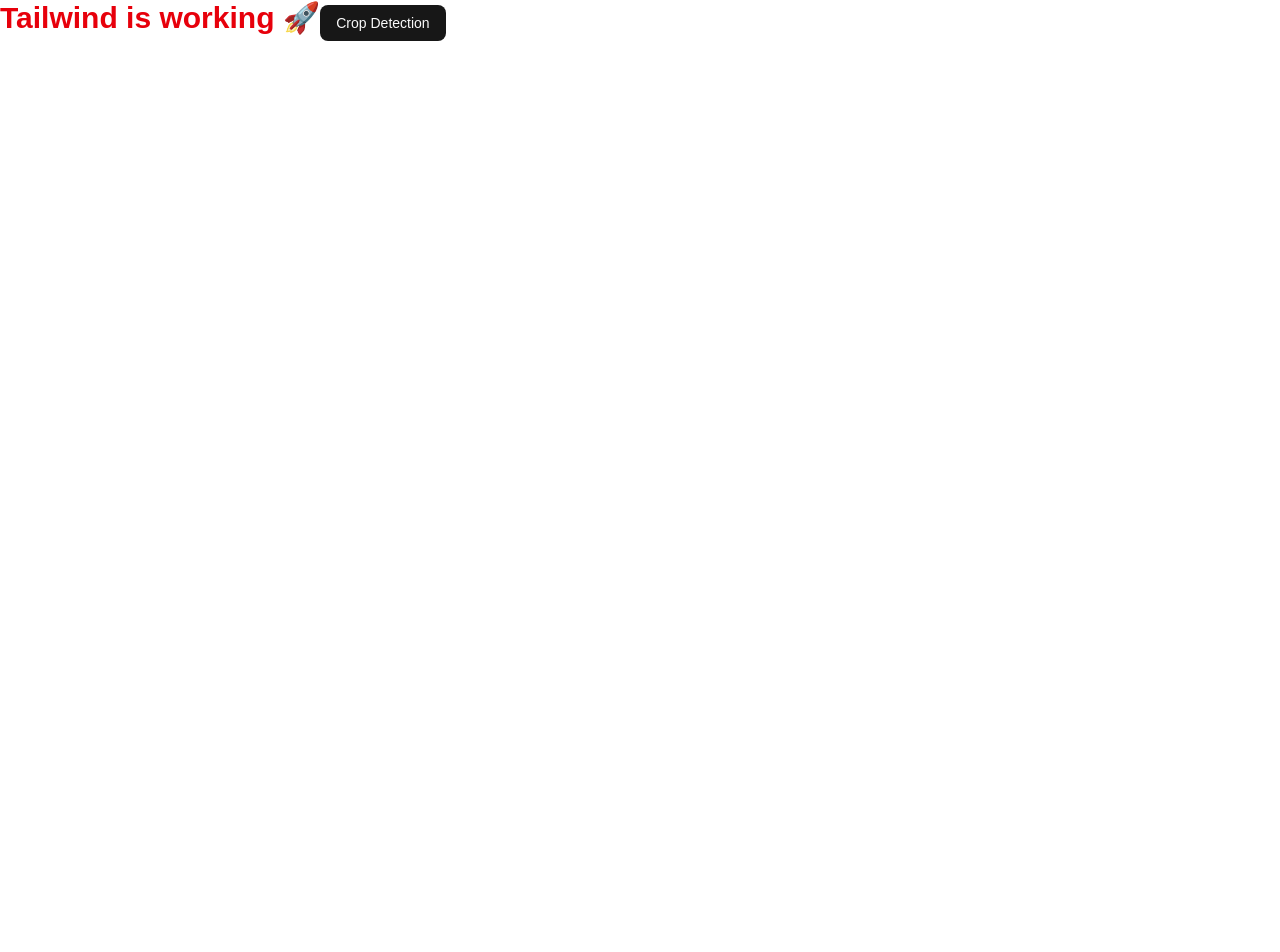
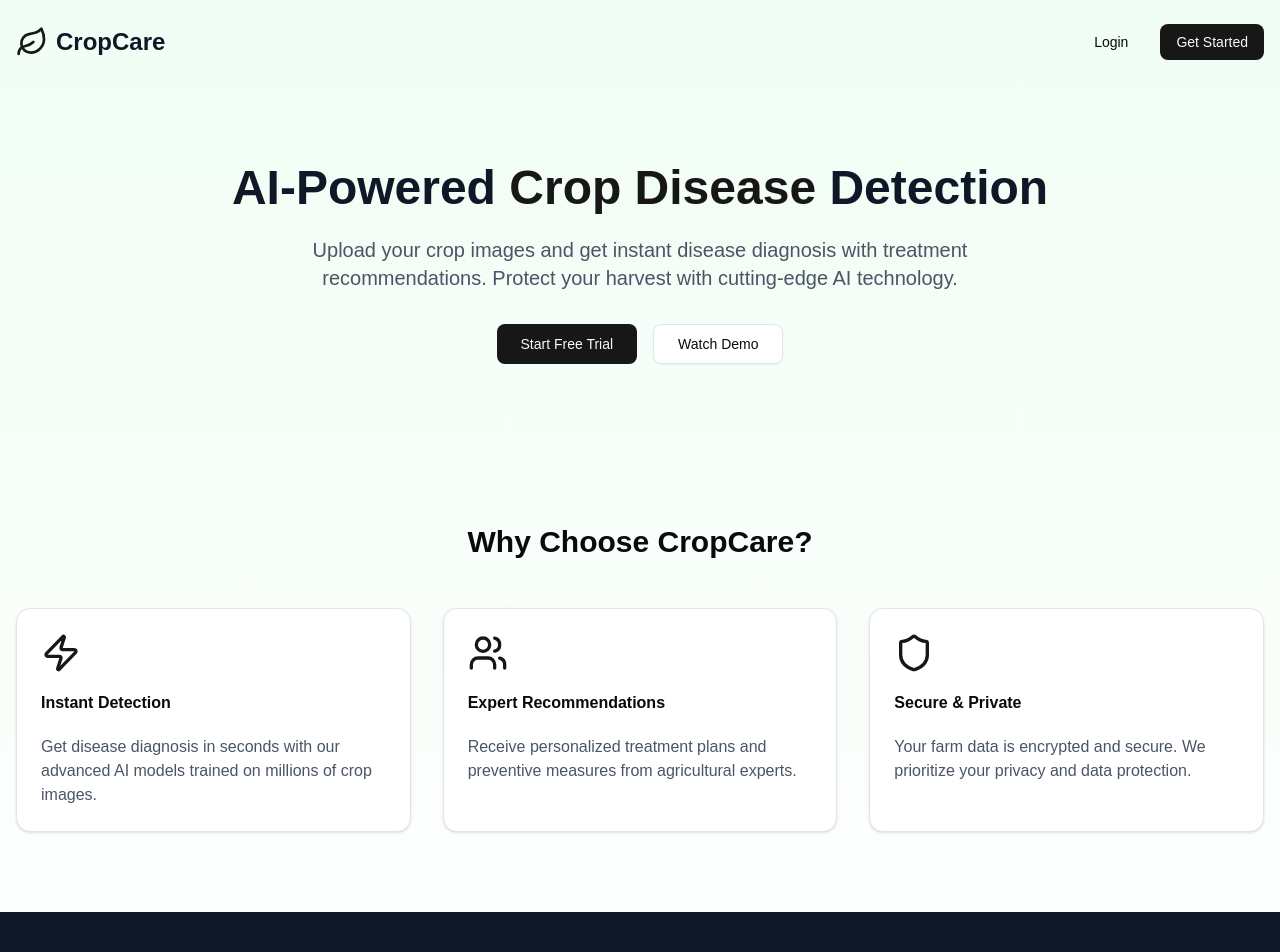
Before and after one commit to sakibmohammad79/crop-disease-detection-frontend, a Next.js app: page / in a window 1280 px wide. Shown: the top 952 px of the page. Before the commit the page ends 800 px from the top, so only its background shows below. Built offline with nearby package versions, Linux system fonts and the light colour scheme.

Commit message:
add langing page

```diff
--- a/src/app/page.tsx
+++ b/src/app/page.tsx
@@ -1,10 +1,78 @@
-import { Button } from "@/components/ui/button";
+import Link from 'next/link'
+import { Button } from '@/components/ui/button'
+import { Card, CardContent, CardHeader, CardTitle } from '@/components/ui/card'
+import { Leaf, Users, Shield, Zap } from 'lucide-react'
+import Header from '@/components/shared/Header'
+import Footer from '@/components/shared/Footer'
 
-export default function Home() {
+export default function LandingPage() {
   return (
-    <h1 className="text-3xl font-bold text-red-600">
-      Tailwind is working 🚀
-      <Button>Crop Detection</Button>
-    </h1>
-  );
+    <div className="min-h-screen bg-gradient-to-b from-green-50 to-white">
+      {/* Header */}
+      <Header/>
+      {/* Hero Section */}
+      <section className="container mx-auto px-4 py-20 text-center">
+        <h1 className="text-5xl font-bold text-gray-900 mb-6">
+          AI-Powered <span className="text-primary">Crop Disease</span> Detection
+        </h1>
+        <p className="text-xl text-gray-600 mb-8 max-w-2xl mx-auto">
+          Upload your crop images and get instant disease diagnosis with treatment recommendations.
+          Protect your harvest with cutting-edge AI technology.
+        </p>
+        <div className="space-x-4">
+          <Button size="lg" asChild>
+            <Link href="/auth/register">Start Free Trial</Link>
+          </Button>
+          <Button variant="outline" size="lg">
+            Watch Demo
+          </Button>
+        </div>
+      </section>
+
+      {/* Features */}
+      <section className="container mx-auto px-4 py-20">
+        <h2 className="text-3xl font-bold text-center mb-12">Why Choose CropCare?</h2>
+        <div className="grid md:grid-cols-3 gap-8">
+          <Card>
+            <CardHeader>
+              <Zap className="h-10 w-10 text-primary mb-4" />
+              <CardTitle>Instant Detection</CardTitle>
+            </CardHeader>
+            <CardContent>
+              <p className="text-gray-600">
+                Get disease diagnosis in seconds with our advanced AI models trained on millions of crop images.
+              </p>
+            </CardContent>
+          </Card>
+
+          <Card>
+            <CardHeader>
+              <Users className="h-10 w-10 text-primary mb-4" />
+              <CardTitle>Expert Recommendations</CardTitle>
+            </CardHeader>
+            <CardContent>
+              <p className="text-gray-600">
+                Receive personalized treatment plans and preventive measures from agricultural experts.
+              </p>
+            </CardContent>
+          </Card>
+
+          <Card>
+            <CardHeader>
+              <Shield className="h-10 w-10 text-primary mb-4" />
+              <CardTitle>Secure & Private</CardTitle>
+            </CardHeader>
+            <CardContent>
+              <p className="text-gray-600">
+                Your farm data is encrypted and secure. We prioritize your privacy and data protection.
+              </p>
+            </CardContent>
+          </Card>
+        </div>
+      </section>
+
+      {/* Footer */}
+      <Footer/>
+    </div>
+  )
 }
--- /dev/null
+++ b/src/components/shared/Footer.tsx
@@ -0,0 +1,19 @@
+import React from 'react';
+import { Leaf } from 'lucide-react'
+const Footer = () => {
+    return (
+        <footer className="bg-gray-900 text-white py-12">
+        <div className="container mx-auto px-4 text-center">
+          <div className="flex items-center justify-center space-x-2 mb-4">
+            <Leaf className="h-6 w-6" />
+            <span className="text-xl font-bold">CropCare</span>
+          </div>
+          <p className="text-gray-400">
+            © 2024 CropCare. Empowering farmers with AI technology.
+          </p>
+        </div>
+      </footer>
+    );
+};
+
+export default Footer;
--- /dev/null
+++ b/src/components/shared/Header.tsx
@@ -0,0 +1,26 @@
+import React from 'react';
+import { Button } from '../ui/button';
+import Link from 'next/link';
+import { Leaf } from 'lucide-react'
+const Header = () => {
+    return (
+       <header className="container mx-auto px-4 py-6">
+        <nav className="flex items-center justify-between">
+          <div className="flex items-center space-x-2">
+            <Leaf className="h-8 w-8 text-primary" />
+            <span className="text-2xl font-bold text-gray-900">CropCare</span>
+          </div>
+          <div className="space-x-4">
+            <Button variant="ghost" asChild>
+              <Link href="/auth/login">Login</Link>
+            </Button>
+            <Button asChild>
+              <Link href="/auth/register">Get Started</Link>
+            </Button>
+          </div>
+        </nav>
+      </header>
+    );
+};
+
+export default Header;
```
